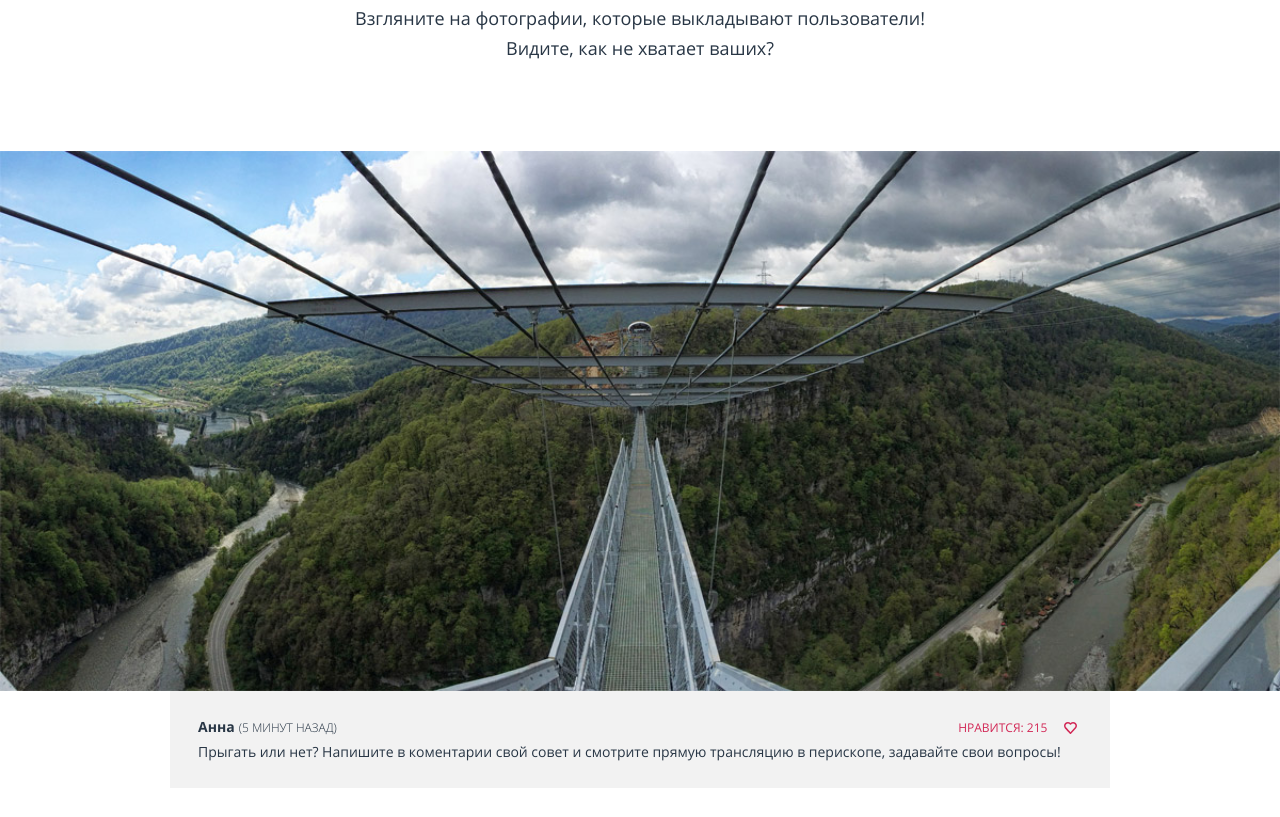
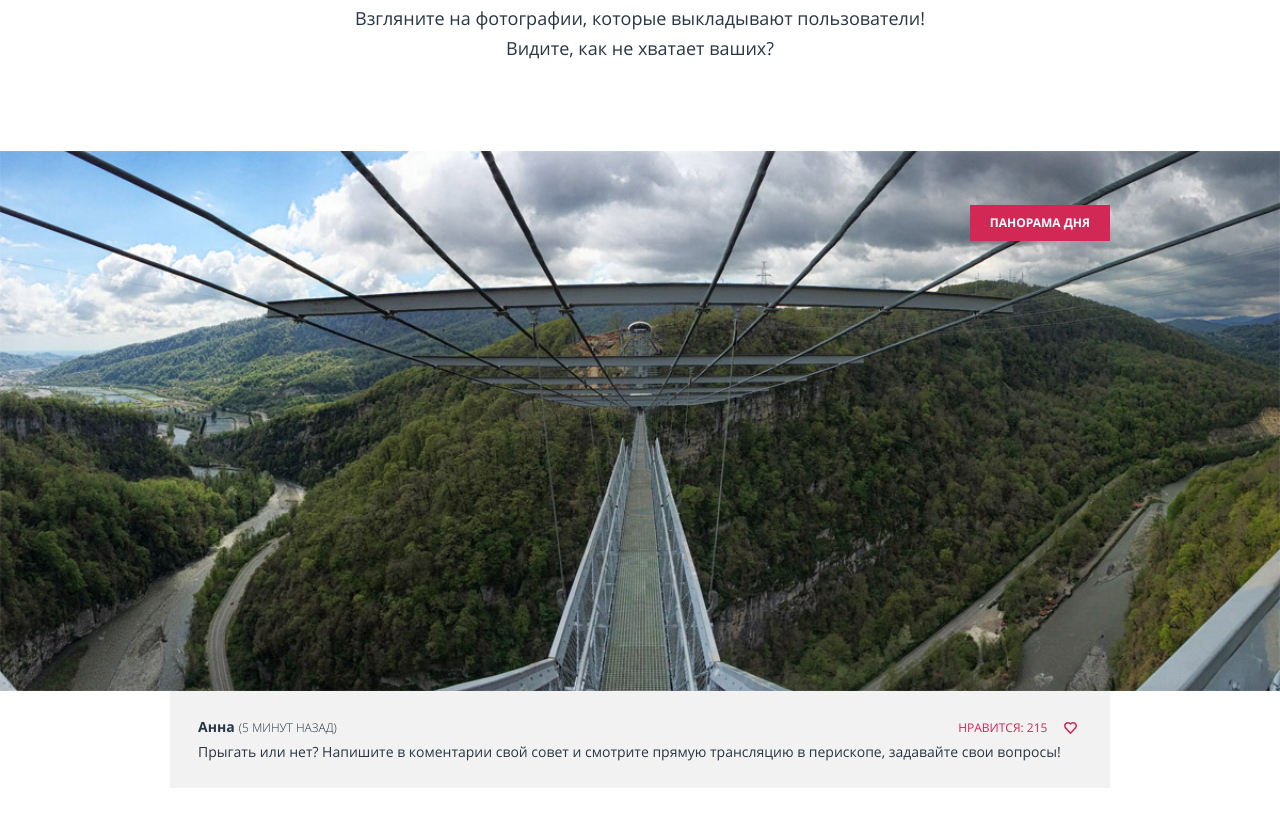
Before and after one commit to xukapy/168757-pink-16, a website: page source/photo.html in a window 1280 px wide. Shown: the part 483-1300 px from the top of the page. Drawn offline with nearby package versions, Linux system fonts and the light colour scheme; files that its build step writes are made by us from their sources.

Commit message:
Стилизация надписи панорама дня

```diff
--- a/source/less/blocks/photo.less
+++ b/source/less/blocks/photo.less
@@ -1,3 +1,28 @@
+.photo {
+  &--panorama {
+    position: relative;
+    &::before {
+      position: absolute;
+      top: 0;
+      right: 0;
+      z-index: 1;
+
+      display: block;
+      padding: 6px 20px;
+
+      content: "панорама дня";
+
+      font-size: 12px;
+      font-weight: bold;
+      line-height: 24px;
+      text-transform: uppercase;
+
+      color: #ffffff;
+      background-color: @cl-pink;
+    }
+  }
+}
+
 .photo__picture {
   img {
     display: block;
@@ -87,6 +112,10 @@
   .photo {
     display: flex;
     flex-direction: column;
+
+    &--panorama::before {
+      top: 57px;
+    }
   }
 
   .photo__picture {
@@ -150,6 +179,10 @@
 }
 
 @media (min-width: @desktop-width) {
+  .photo--panorama::before {
+    top: 54px;
+  }
+
   .photo__picture {
     .photo--panorama & {
       img {
```
